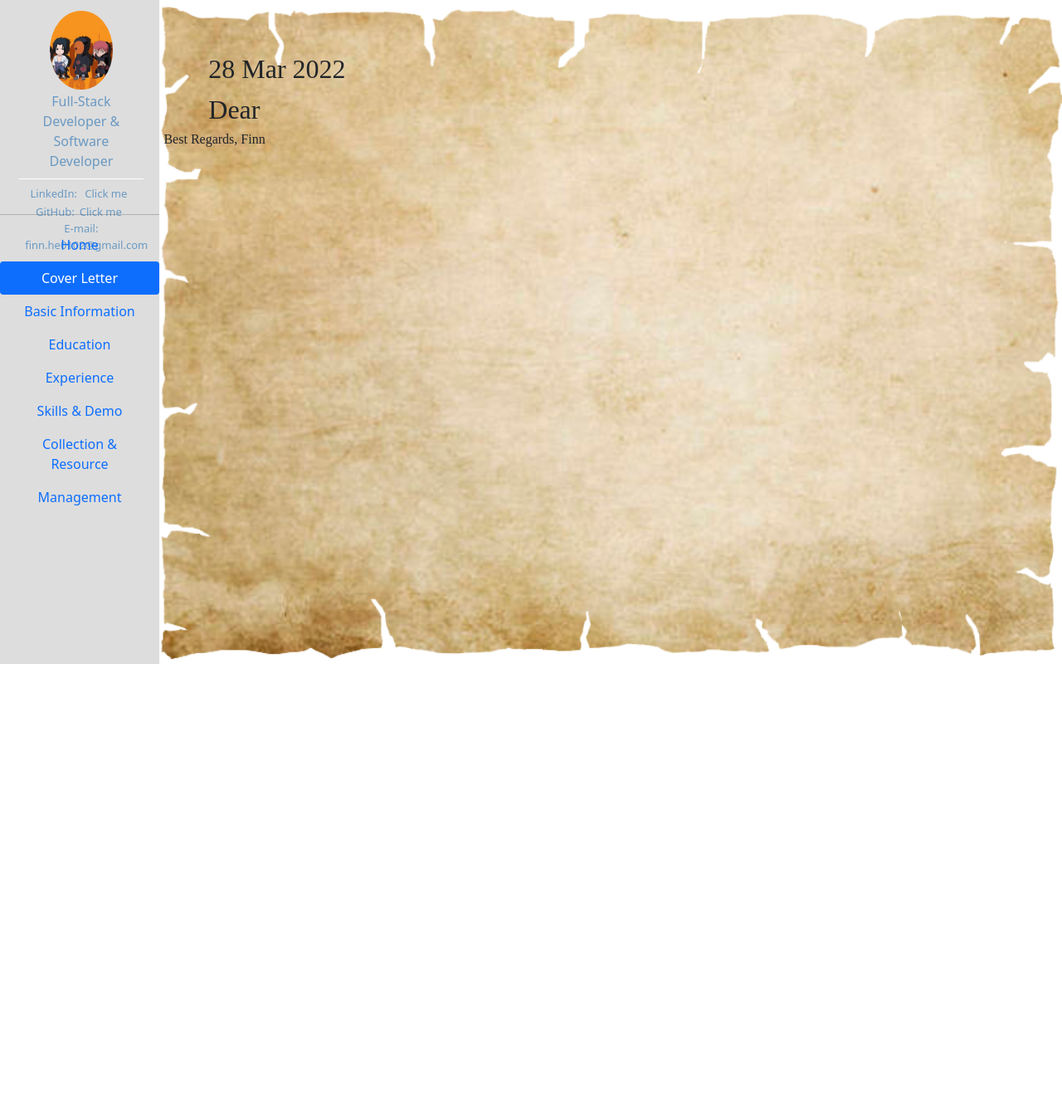
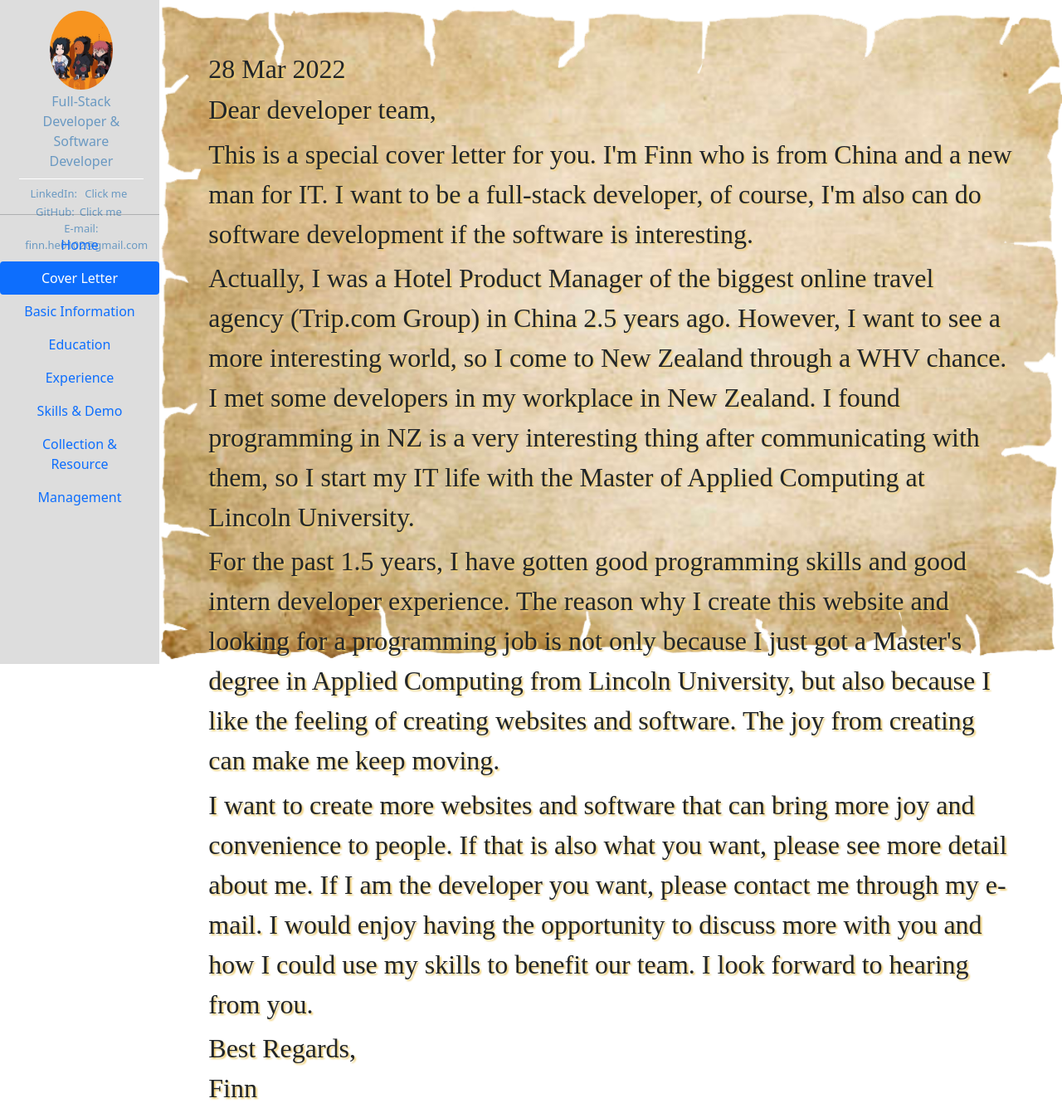
Before and after one commit to FinnHZ/reactCV, a React (Create React App) app in the folder frontend/: page /CoverLetter in a window 1280 px wide. Shown: the whole page at 83% size. Before the commit the page ends 800 px from the top, so only its background shows below. Built offline with nearby package versions, Linux system fonts and the light colour scheme.

Commit message:
letter format

```diff
--- a/frontend/src/App.jsx
+++ b/frontend/src/App.jsx
@@ -11,6 +11,7 @@ import SkillsPage from './pages/Skills_Pg'
 import CollectionPage from './pages/Collection_pg'
 import ManagementPage from './pages/Management_Pg'
 import developerImage from './img/developerImage.jpg'
+//import LoginCom from './components/Login_Com'
 
 export default class App extends Component {
   // state={boundarytest:''}
--- a/frontend/src/pages/Cover_Pg/index.jsx
+++ b/frontend/src/pages/Cover_Pg/index.jsx
@@ -5,37 +5,45 @@ import moment from 'moment'
 
 export default class CoverLetterPage extends Component {
 
-  // componentDidMount() {
-  //     axios.get("http://127.0.0.1:5000/coverletter").then(
-  //         response => {console.log('successfully', response.data)},
-  //         error => {console.log('Unsuccessfully')}
-  //     )
-  // }
 
-  state = {currentDate:''}
+
+  state = {currentDate:"", companyName:"developer"}
 
   componentDidMount() {
+    // axios.get("http://127.0.0.1:5000/coverletter").then(
+    //       response => {console.log('successfully',typeof(response.data), response.data)},
+    //       error => {console.log('Unsuccessfully')}
+    // )
+
     const dateDict = ["Jan","Feb","Mar","Apr","May","Jun","Jul","Aug","Sep","Oct","Nov","Dec"]
     const currentDate = moment().date().toString() + " " + dateDict[moment().month()] + " " + moment().year().toString()
     this.setState({currentDate})
+
   }
 
 
 
   render() {
-    const {currentDate} = this.state
+    const {currentDate, companyName} = this.state
+    const content_0 = "This is a special cover letter for you. I'm Finn who is from China and a new man for IT. I want to be a full-stack developer, of course, I'm also can do software development if the software is interesting."
+    const content_1 = "Actually, I was a Hotel Product Manager of the biggest online travel agency (Trip.com Group) in China 2.5 years ago. However, I want to see a more interesting world, so I come to  New Zealand through a WHV chance. I met some developers in my workplace in New Zealand. I found programming in NZ is a very interesting thing after communicating with them, so I start my IT life with the Master of Applied Computing at Lincoln University."
+    const content_2 = "For the past 1.5 years, I have gotten good programming skills and good intern developer experience. The reason why I create this website and looking for a programming job is not only because I just got a Master's degree in Applied Computing from Lincoln University, but also because I like the feeling of creating websites and software. The joy from creating can make me keep moving."
+    const content_3 = "I want to create more websites and software that can bring more joy and convenience to people. If that is also what you want, please see more detail about me. If I am the developer you want, please contact me through my e-mail. I would enjoy having the opportunity to discuss more with you and how I could use my skills to benefit our team. I look forward to hearing from you. "
+
+
     return (
       <div style={{height:"100%"}}>
         <div className={covers.letterBackground}>
           <div className={covers.currentDate}>{currentDate}</div>
           <div className={covers.letterAsk}>
-            Dear <div className={covers.companyName}></div>
+            <span className={covers.companyName}>Dear {companyName} team,</span>
           </div>
-          <div className={covers.letterContent}></div>
-          <div className={covers.letterLast}>
-            Best Regards,
-              Finn
-          </div>
+          <div className={covers.letterContent}>{content_0}</div>
+          <div className={covers.letterContent}>{content_1}</div>
+          <div className={covers.letterContent}>{content_2}</div>
+          <div className={covers.letterContent}>{content_3}</div>
+
+          <div className={covers.letterLast}>Best Regards,<br/> Finn</div>
         </div>
       </div>
     )
--- a/frontend/src/pages/Cover_Pg/index.module.css
+++ b/frontend/src/pages/Cover_Pg/index.module.css
@@ -4,6 +4,8 @@
     font-family: Gabriola;
     height: 100%;
     padding: 0.5%;
+    text-shadow:2px 2px 2px rgb(238, 205, 115) ; /* [X-offset,Y-offset,Color,Blur] */
+
 }
 
 .currentDate{
@@ -15,3 +17,13 @@
     margin: 0.1% 0 0 5%;
     font-size: 2em;
 }
+
+.letterContent{
+    margin: 0.5% 5% 0 5%;
+    font-size: 2em;
+}
+
+.letterLast{
+    margin: 0.5% 0 0 5%;
+    font-size: 2em;
+}
```
Also changed, not shown: frontend/src/components/Login_Com/index.jsx (added, +9 -0 lines), frontend/src/document/coverletterWEB.txt (added), frontend/src/document/loginRecording.csv (added).
